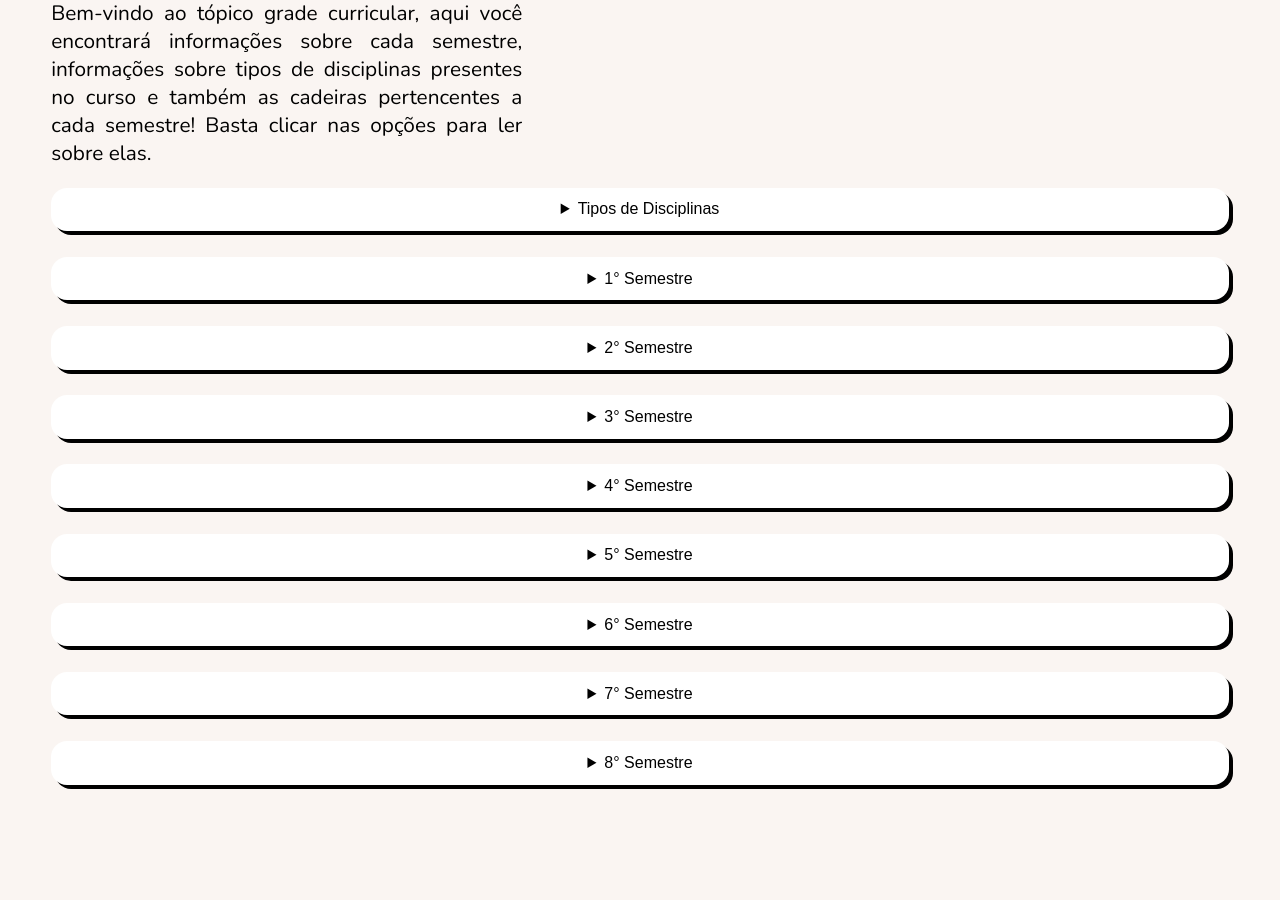
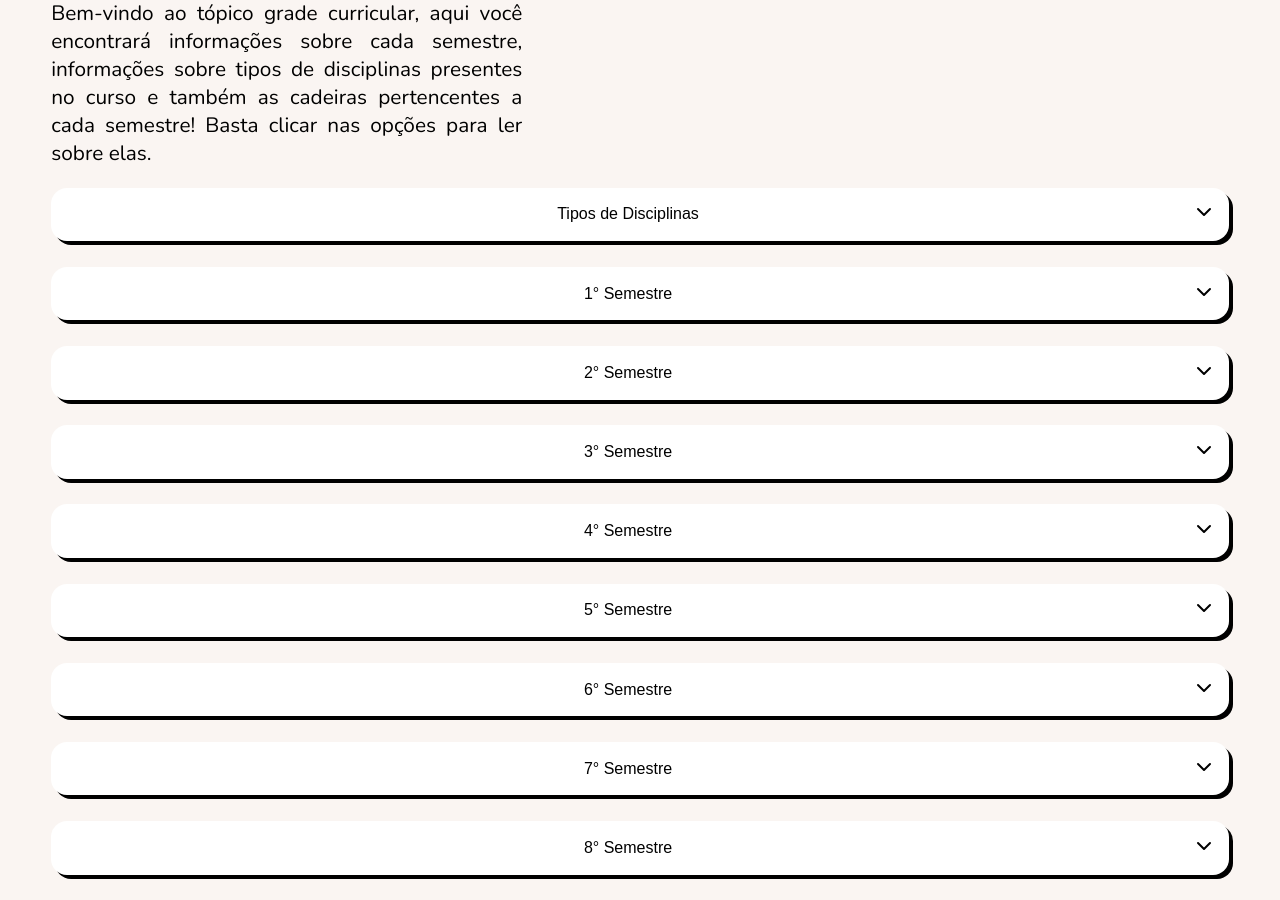
Before and after one commit to SamayUFC/EquipeJambo-SQMF, a PHP site: page /pages/grade-curricular.html in a window 1280 px wide. Shown: the part 184-1084 px from the top of the page. Before the commit the page ends 973 px from the top, so only its background shows below. Run offline with PHP 8.4, Linux system fonts and the light colour scheme; some web fonts are replaced.

Commit message:
Updates infográfico

```diff
--- a/css/grade-curricular.css
+++ b/css/grade-curricular.css
@@ -86,6 +86,10 @@ main #description p{
 }
 
 /*CARDS*/
+section details {
+    position: relative;
+}
+
 section details .grid{
     display: grid;
     grid-template-columns: repeat(3, 1fr);
@@ -119,9 +123,25 @@ section details .grid-678-semestre{
 section summary{
     margin-left: 4%;
     margin-right: 4%;
+    display: flex;
+    justify-content: end;
+    align-items: center;
+}
+
+section summary:hover {
+    cursor: pointer;
+}
+
+section summary span{
+    width: fit-content;
+    margin: auto;
+    display: flex;
+    justify-content: end;
+    align-items: center;
 }
 
 section details summary{
+    list-style: none;
     background-color: #fff;
     color: #000000;
     text-align: center;
--- a/index.html
+++ b/index.html
@@ -52,7 +52,7 @@
                     </section>
                     <section class="others">
                         <div class="card" id="card-info">
-                            <a href="info-teste.html">
+                            <a href="pages/info.html">
                                 <img src="assets/infográfico.svg" class="img-info" alt="Essa é uma imagem placeholder temporária, de fundo cinza, com um ícone de quadro ou janela mostrando uma montanha e um sol simplificados">
                                 <div class="text-card" id="text-info">
                                     <h3>Infográfico</h3>
--- a/pages/grade-curricular.html
+++ b/pages/grade-curricular.html
@@ -5,6 +5,7 @@
     <meta name="viewport" content="width=device-width, initial-scale=1.0">
     <title>Grade Curricular</title>
     <link rel="stylesheet" href="../css/grade-curricular.css">
+    <link rel="icon" type="image/x-icon" href="../assets/logo.svg">
 </head>
 <body>
     <header>
@@ -30,7 +31,12 @@
 
         <section>
             <details>
-                <summary>Tipos de Disciplinas</summary>
+                <summary>
+                    <span>Tipos de Disciplinas</span>
+                    <div div="summary-chevron-up"">
+                        <svg xmlns="http://www.w3.org/2000/svg" width="24" height="24" viewBox="0 0 24 24" fill="none" stroke="currentColor" stroke-width="2" stroke-linecap="round" stroke-linejoin="round" class="feather feather-chevron-down"><polyline points="6 9 12 15 18 9"></polyline></svg>
+                    </div>
+                </summary>
                 <div class="grid">
                     <div class="card1" id="obg">
                         <h4 class="title_card">Obrigatórias</h4>
@@ -64,7 +70,12 @@
 
             <!--PRIMEIRO SEMESTRE-->
             <details>
-                <summary>1° Semestre</summary>
+                <summary>
+                    <span>1° Semestre</span>
+                    <div div="summary-chevron-up">
+                        <svg xmlns="http://www.w3.org/2000/svg" width="24" height="24" viewBox="0 0 24 24" fill="none" stroke="currentColor" stroke-width="2" stroke-linecap="round" stroke-linejoin="round" class="feather feather-chevron-down"><polyline points="6 9 12 15 18 9"></polyline></svg>
+                    </div>
+                </summary>
                 <div class="grid">
                     <div class="card1" id="obg">
                         <h4 class="title_card">Autoração Multimídia 1</h4>
@@ -110,7 +121,12 @@
 
             <!--2° SEMESTRE-->
             <details>
-                <summary>2° Semestre</summary>
+                <summary>
+                    <span>2° Semestre</span>
+                    <div div="summary-chevron-up">
+                        <svg xmlns="http://www.w3.org/2000/svg" width="24" height="24" viewBox="0 0 24 24" fill="none" stroke="currentColor" stroke-width="2" stroke-linecap="round" stroke-linejoin="round" class="feather feather-chevron-down"><polyline points="6 9 12 15 18 9"></polyline></svg>
+                    </div>
+                </summary>
                 <div class="grid">
                     <div class="card1" id="obg">
                         <h4 class="title_card">Cognição e Tecnologias Digitais</h4>
@@ -156,7 +172,12 @@
 
             <!--3° SEMESTRE-->
             <details>
-                <summary>3° Semestre</summary>
+                <summary>
+                    <span>3° Semestre</span>
+                    <div div="summary-chevron-up">
+                        <svg xmlns="http://www.w3.org/2000/svg" width="24" height="24" viewBox="0 0 24 24" fill="none" stroke="currentColor" stroke-width="2" stroke-linecap="round" stroke-linejoin="round" class="feather feather-chevron-down"><polyline points="6 9 12 15 18 9"></polyline></svg>
+                    </div>
+                </summary>
                 <div class="grid">
                     <div class="card1" id="obg">
                         <h4 class="title_card">Autoração Multimídia 2</h4>
@@ -202,7 +223,12 @@
 
             <!--QUARTO SEMESTRE-->
             <details>
-                <summary>4° Semestre</summary>
+                <summary>
+                    <span>4° Semestre</span>
+                    <div div="summary-chevron-up">
+                        <svg xmlns="http://www.w3.org/2000/svg" width="24" height="24" viewBox="0 0 24 24" fill="none" stroke="currentColor" stroke-width="2" stroke-linecap="round" stroke-linejoin="round" class="feather feather-chevron-down"><polyline points="6 9 12 15 18 9"></polyline></svg>
+                    </div>
+                </summary>
                 <div class="grid-quarto-semestre">
                     <div class="card1" id="obg">
                         <h4 class="title_card">Metodologia de Pesquisa Científica</h4>
@@ -264,7 +290,12 @@
 
             <!--QUINTO SEMESTRE-->
             <details>
-                <summary>5° Semestre</summary>
+                <summary>
+                    <span>5° Semestre</span>
+                    <div div="summary-chevron-up">
+                        <svg xmlns="http://www.w3.org/2000/svg" width="24" height="24" viewBox="0 0 24 24" fill="none" stroke="currentColor" stroke-width="2" stroke-linecap="round" stroke-linejoin="round" class="feather feather-chevron-down"><polyline points="6 9 12 15 18 9"></polyline></svg>
+                    </div>
+                </summary>
                 <div class="grid">
                     <div class="card1" id="eletiva">
                         <h4 class="title_card">Banco de Dados</h4>
@@ -302,7 +333,12 @@
 
             <!--SEXTO SEMESTRE-->
             <details>
-                <summary>6° Semestre</summary>
+                <summary>
+                    <span>6° Semestre</span>
+                    <div div="summary-chevron-up">
+                        <svg xmlns="http://www.w3.org/2000/svg" width="24" height="24" viewBox="0 0 24 24" fill="none" stroke="currentColor" stroke-width="2" stroke-linecap="round" stroke-linejoin="round" class="feather feather-chevron-down"><polyline points="6 9 12 15 18 9"></polyline></svg>
+                    </div>
+                </summary>
                 <div class="grid-678-semestre">
                     <div class="card1" id="obg">
                         <h4 class="title_card">Ética e Política Autoral</h4>
@@ -324,7 +360,12 @@
 
             <!--SÉTIMO SEMESTRE-->
             <details>
-                <summary>7° Semestre</summary>
+                <summary>
+                    <span>7° Semestre</span>
+                    <div div="summary-chevron-up">
+                        <svg xmlns="http://www.w3.org/2000/svg" width="24" height="24" viewBox="0 0 24 24" fill="none" stroke="currentColor" stroke-width="2" stroke-linecap="round" stroke-linejoin="round" class="feather feather-chevron-down"><polyline points="6 9 12 15 18 9"></polyline></svg>
+                    </div>
+                </summary>
                 <div class="grid-678-semestre">
                     <div class="card1" id="obg">
                         <h4 class="title_card">Projeto de Trabalho Final</h4>
@@ -346,7 +387,12 @@
 
             <!--OITAVO SEMESTRE-->
             <details>
-                <summary>8° Semestre</summary>
+                <summary>
+                    <span>8° Semestre</span>
+                    <div div="summary-chevron-up">
+                        <svg xmlns="http://www.w3.org/2000/svg" width="24" height="24" viewBox="0 0 24 24" fill="none" stroke="currentColor" stroke-width="2" stroke-linecap="round" stroke-linejoin="round" class="feather feather-chevron-down"><polyline points="6 9 12 15 18 9"></polyline></svg>
+                    </div>
+                </summary>
                 <div class="grid-678-semestre">
                     <div class="card1" id="obg">
                         <h4 class="title_card">Seminários em Multimídia</h4>
--- a/pages/horas-complementares.html
+++ b/pages/horas-complementares.html
@@ -5,6 +5,7 @@
     <meta name="viewport" content="width=device-width, initial-scale=1.0">
     <title>Trilhas</title>
     <link rel="stylesheet" href="../css/horas-complementares.css">
+    <link rel="icon" type="image/x-icon" href="../assets/logo.svg">
 </head>
 <body id="page-horas">
     <header>
--- a/pages/info.html
+++ b/pages/info.html
@@ -5,6 +5,7 @@
   <meta name="viewport" content="width=device-width, initial-scale=1.0">
   <title>Formei? - Infográfico</title>
   <link rel="stylesheet" href="../css/info.css">
+  <link rel="icon" type="image/x-icon" href="../assets/logo.svg">
 </head>
 <body id="page-trilhas">
   <header>
--- a/pages/trilhas.html
+++ b/pages/trilhas.html
@@ -5,6 +5,7 @@
     <meta name="viewport" content="width=device-width, initial-scale=1.0">
     <title>Trilhas</title>
     <link rel="stylesheet" href="../css/trilhas.css">
+    <link rel="icon" type="image/x-icon" href="../assets/logo.svg">
 </head>
 <body>
     <header>
```
Also changed, not shown: css/horas-complementares.css (+49 -8 lines).
